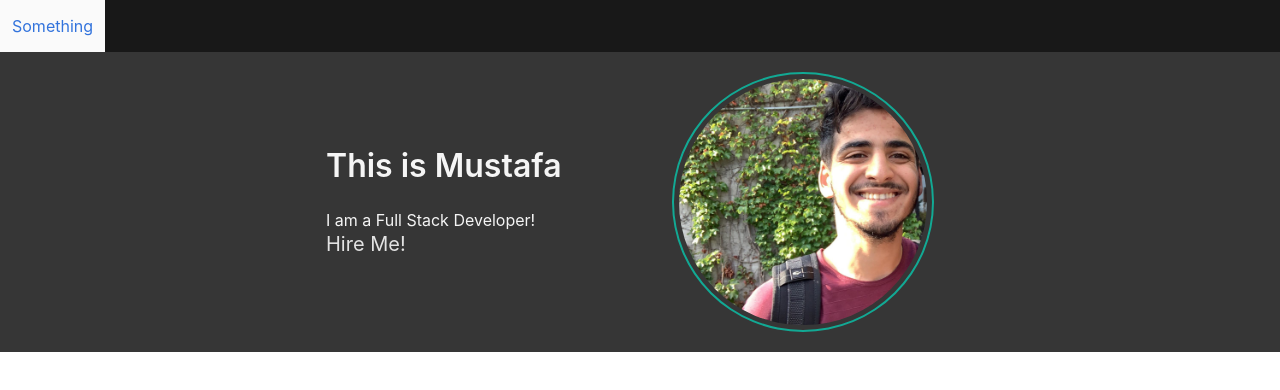
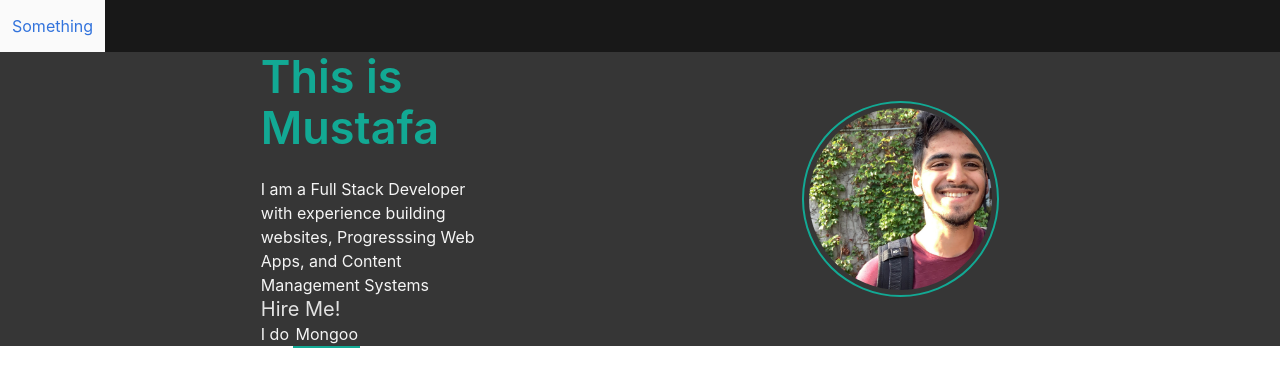
Before and after one commit to MustafaAnasKH99/my_portfolio, a React (Create React App) app: page / in a window 1280 px wide. Shown: the top 390 px of the page. Built offline with nearby package versions, Linux system fonts and the light colour scheme.

Commit message:
Randomly display your skills

```diff
--- a/src/App.js
+++ b/src/App.js
@@ -5,6 +5,7 @@ import './main.css';
 
 import Profile from './profile';
 import About from './about';
+import Timer from './timer';
 
 function App() {
   return (
@@ -14,11 +15,20 @@ function App() {
         </nav>
       <section className="hero is-dark">
         <div className="columns is-vcentered">
+
           <div className="column">
 
           </div>
 
-          <About />
+          <div className="column is-third">
+            <About />
+            <Timer  />
+          </div>
+
+          <div className="column">
+
+          </div>
+
           <Profile />
 
           <div className="column">
--- a/src/about.js
+++ b/src/about.js
@@ -7,11 +7,13 @@ class About extends Component {
     }
     render() {
         return (
-            <div className="column">
-              <h1 className="title is-primary">This is Mustafa</h1>
-              <p>I am a Full Stack Developer!</p>
-              <h1 className="subtitle">Hire Me!</h1>
-          </div>
+            <div>
+                <h1 className="title" id="my-profile-name">This is Mustafa</h1>
+                <p>
+                    I am a Full Stack Developer with experience building websites, Progresssing Web Apps, and Content Management Systems
+                </p>
+                <h1 className="subtitle">Hire Me!</h1>
+            </div>
          );
     }
 }
--- a/src/main.css
+++ b/src/main.css
@@ -13,3 +13,13 @@
     padding: 5px;
     border-radius: 50%;
 }
+
+.changing-word{
+    padding: 2px;
+    border-bottom: 2px solid #12a994;
+}
+
+#my-profile-name{
+    font-size: 45px;
+    color: #12a994;
+}
--- a/src/profile.js
+++ b/src/profile.js
@@ -8,7 +8,7 @@ class Profile extends Component {
     }
     render() {
         return (
-            <div className="column">
+            <div className="column is-third">
                 <div className="profile-image-container">
                     <figure className="image">
                         <img src={profile} alt="profile" className="is-rounded" />
--- /dev/null
+++ b/src/timer.js
@@ -0,0 +1,37 @@
+import React, { Component } from 'react';
+
+class Timer extends Component {
+    constructor(props) {
+      super(props);
+        this.state = {
+          do: 'Front End Development'
+        };
+    }
+
+    tick() {
+        let skills = ['Javascript', 'HTML', 'CSS', 'React', 'Flutter', 'Mongoo', 'SQL', 'GraphQL', 'Apollo'];
+        var item = skills[Math.floor(Math.random()*skills.length)];
+
+        this.setState({
+            do: item,
+        });
+    }
+
+    componentDidMount() {
+      this.interval = setInterval(() => this.tick(), 1000);
+    }
+
+    componentWillUnmount() {
+      clearInterval(this.interval);
+    }
+
+    render() {
+      return (
+        <div>
+          I do <span className="changing-word">{this.state.do}</span>
+        </div>
+      );
+    }
+  }
+
+  export default Timer;
```
